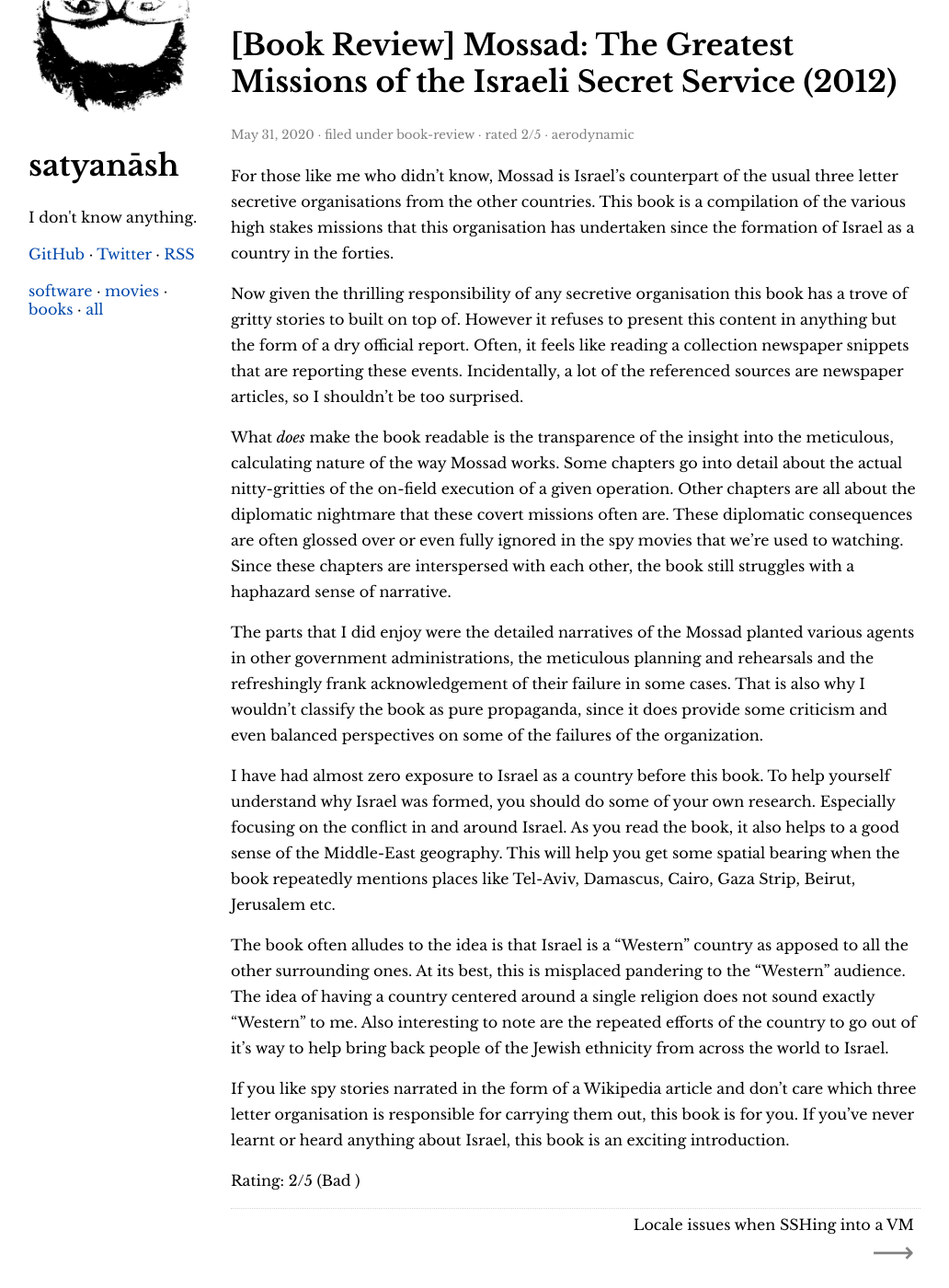
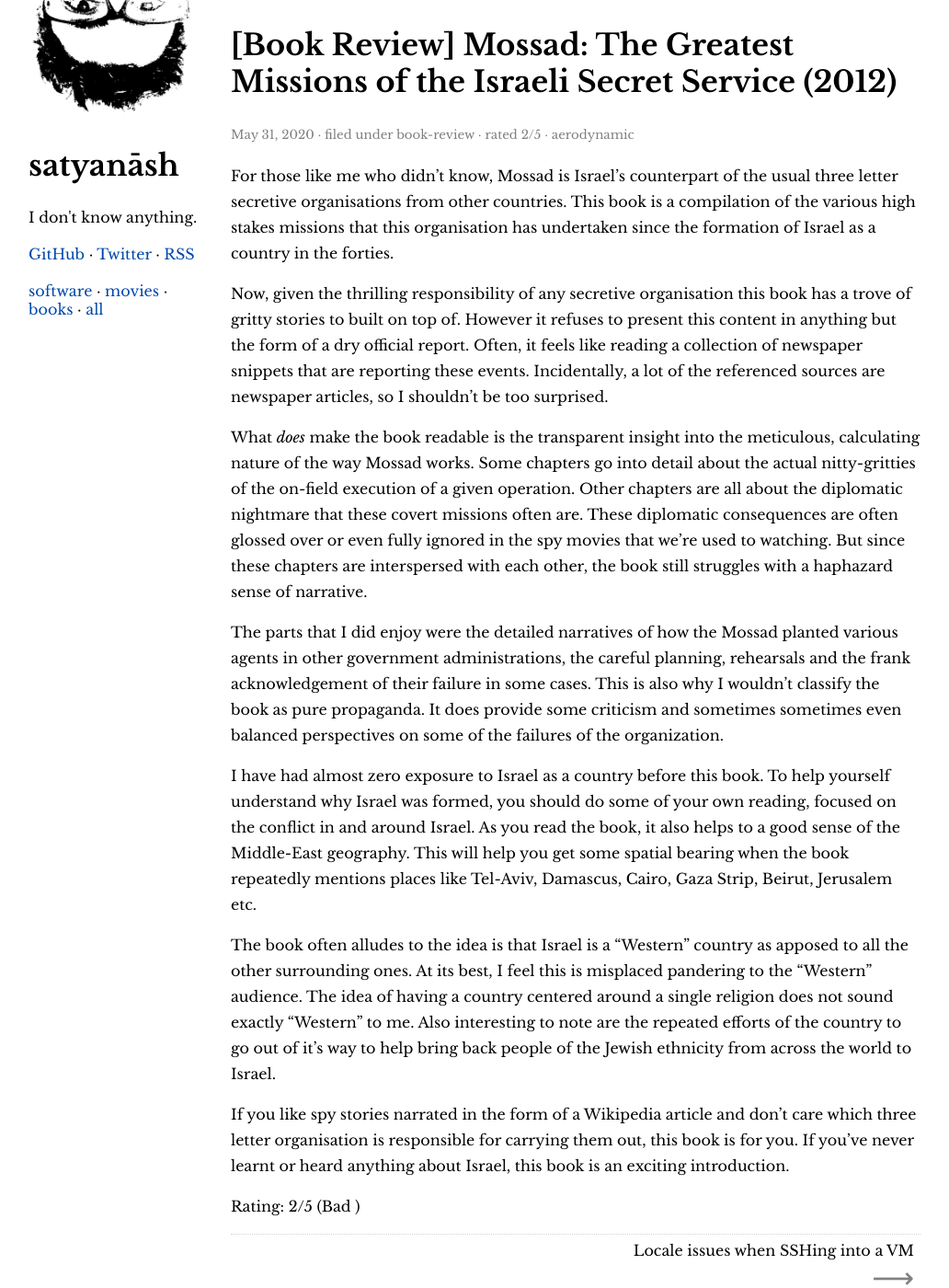
Before and after one commit to satyanash/satyanash.github.io, a Jekyll site: the page built from books/_posts/2020-05-31-mossad-2012.markdown, in a window 1280 px wide and 1400 px high. Shown: the whole window at 92% size, without its empty margins (109-1141 px from the left). Built offline with Jekyll 4.4.1, drawn with Linux system fonts in a browser that asks for light colours.

Commit message:
fix more typos in the Mossad review

```diff
--- a/books/_posts/2020-05-31-mossad-2012.markdown
+++ b/books/_posts/2020-05-31-mossad-2012.markdown
@@ -13,31 +13,31 @@ language: en
 spoilers: true
 ---
 
-For those like me who didn't know, Mossad is Israel's counterpart of the usual three letter secretive organisations from the other countries.
+For those like me who didn't know, Mossad is Israel's counterpart of the usual three letter secretive organisations from other countries.
 This book is a compilation of the various high stakes missions that this organisation has undertaken since the formation of Israel as a country in the forties.
 
-Now given the thrilling responsibility of any secretive organisation this book has a trove of gritty stories to built on top of.
+Now, given the thrilling responsibility of any secretive organisation this book has a trove of gritty stories to built on top of.
 However it refuses to present this content in anything but the form of a dry official report.
-Often, it feels like reading a collection newspaper snippets that are reporting these events.
+Often, it feels like reading a collection of newspaper snippets that are reporting these events.
 Incidentally, a lot of the referenced sources are newspaper articles, so I shouldn't be too surprised.
 
-What _does_ make the book readable is the transparence of the insight into the meticulous, calculating nature of the way Mossad works.
+What _does_ make the book readable is the transparent insight into the meticulous, calculating nature of the way Mossad works.
 Some chapters go into detail about the actual nitty-gritties of the on-field execution of a given operation.
 Other chapters are all about the diplomatic nightmare that these covert missions often are.
 These diplomatic consequences are often glossed over or even fully ignored in the spy movies that we're used to watching.
-Since these chapters are interspersed with each other, the book still struggles with a haphazard sense of narrative.
+But since these chapters are interspersed with each other, the book still struggles with a haphazard sense of narrative.
 
-The parts that I did enjoy were the detailed narratives of the Mossad planted various agents in other government administrations, the meticulous planning and rehearsals and the refreshingly frank acknowledgement of their failure in some cases.
-That is also why I wouldn't classify the book as pure propaganda, since it does provide some criticism and even balanced perspectives on some of the failures of the organization.
+The parts that I did enjoy were the detailed narratives of how the Mossad planted various agents in other government administrations, the careful planning, rehearsals and the frank acknowledgement of their failure in some cases.
+This is also why I wouldn't classify the book as pure propaganda.
+It does provide some criticism and sometimes sometimes even balanced perspectives on some of the failures of the organization.
 
 I have had almost zero exposure to Israel as a country before this book.
-To help yourself understand why Israel was formed, you should do some of your own research.
-Especially focusing on the conflict in and around Israel.
+To help yourself understand why Israel was formed, you should do some of your own reading, focused on the conflict in and around Israel.
 As you read the book, it also helps to a good sense of the Middle-East geography.
 This will help you get some spatial bearing when the book repeatedly mentions places like Tel-Aviv, Damascus, Cairo, Gaza Strip, Beirut, Jerusalem etc.
 
 The book often alludes to the idea is that Israel is a "Western" country as apposed to all the other surrounding ones.
-At its best, this is misplaced pandering to the "Western" audience.
+At its best, I feel this is misplaced pandering to the "Western" audience.
 The idea of having a country centered around a single religion does not sound exactly "Western" to me.
 Also interesting to note are the repeated efforts of the country to go out of it's way to help bring back people of the Jewish ethnicity from across the world to Israel.
 
```
